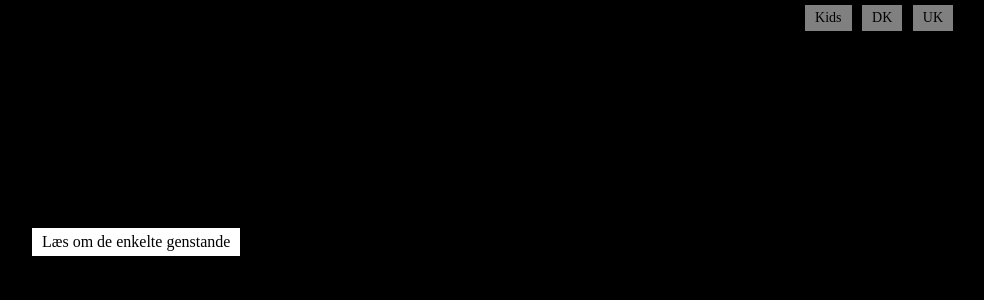
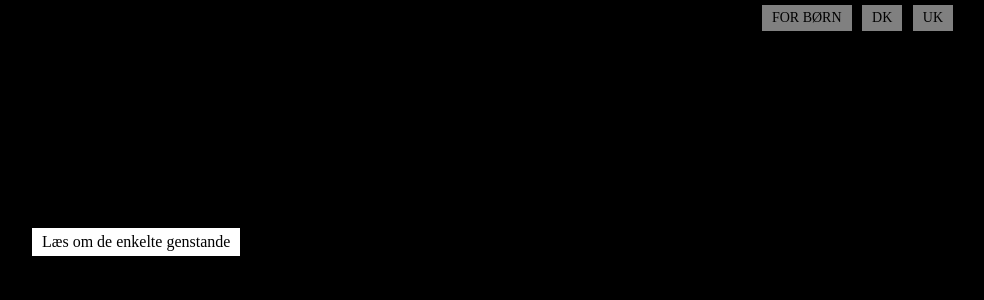
Before and after one commit to kb-dk/montana_exhibitions, a Python web app: template template/index.jinja2 in a window 1280 px wide. Shown: the top 300 px of the page, without its empty margins (48-1032 px from the left). Run offline with Jinja, Linux system fonts and the light colour scheme; the template is opened without the code that fills it, so the values that code supplies are empty; some web fonts are replaced.

Commit message:
Changed button's label

```diff
--- a/template/index.jinja2
+++ b/template/index.jinja2
@@ -13,7 +13,7 @@
     <div class="wrapper">
 
         <nav class="lang">
-            <a href="index-kid.html" id="en" class="{{ 'active' if language == 'kid' }}">Kids</a>
+            <a href="index-kid.html" id="kid" class="{{ 'active' if language == 'kid' }}">FOR BØRN</a>
             <a href="index.html" id="da" class="{{ 'active' if language == 'dk' }}">DK</a>
             <a href="index-uk.html" id="en" class="{{ 'active' if language == 'uk' }}">UK</a>
         </nav>
```
